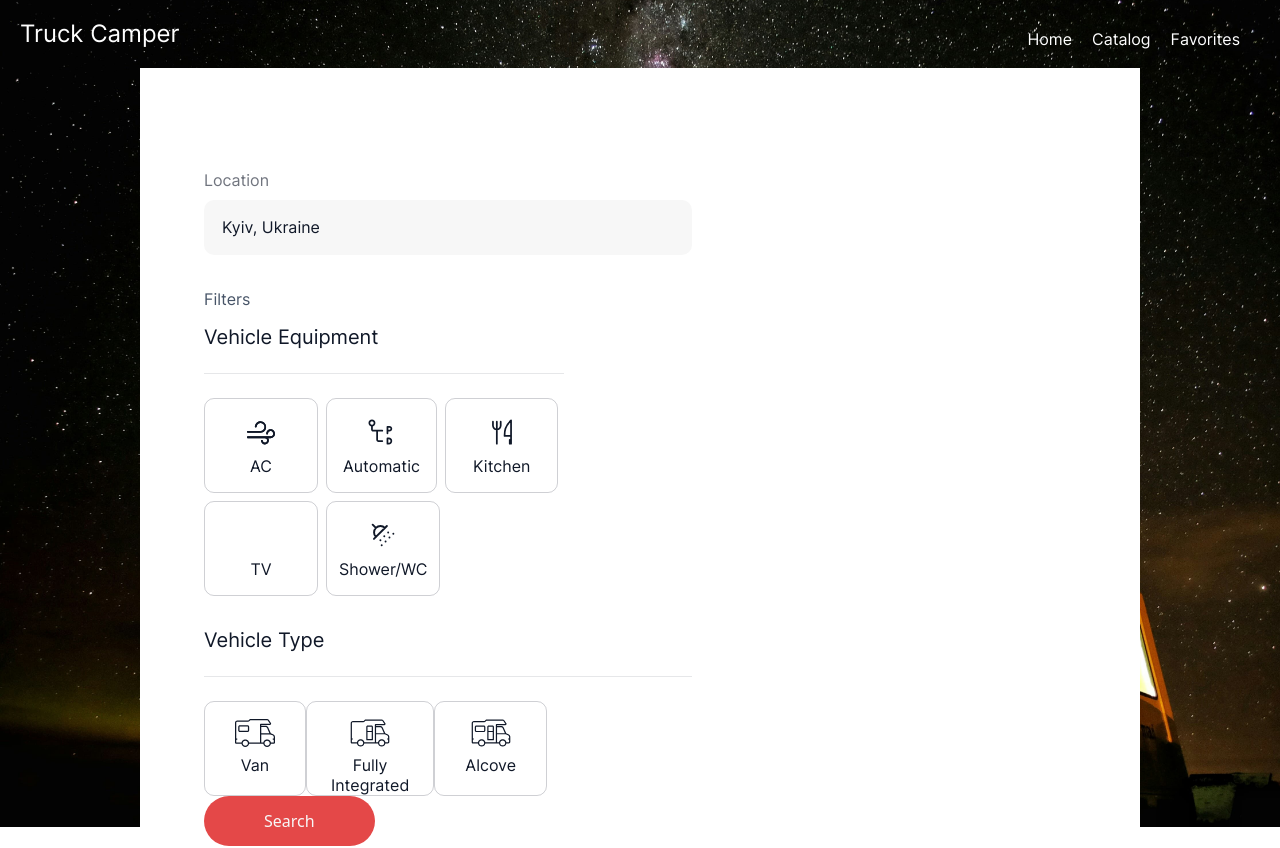
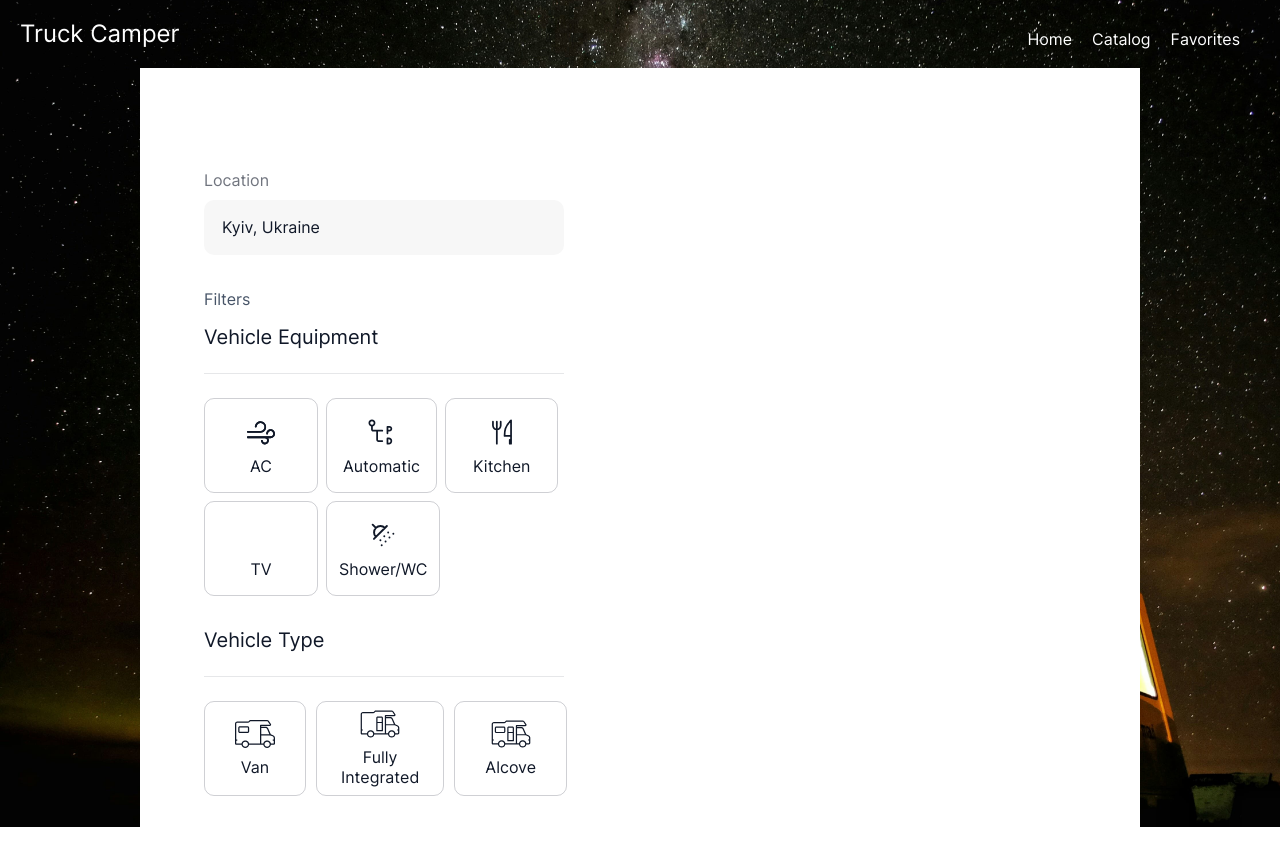
Before and after one commit to horodylova/truck-camper, a React (Vite) app: page /truck-camper/catalog in a window 1280 px wide. Shown: the top 848 px of the page. Built offline with nearby package versions, Linux system fonts and the light colour scheme; some icons are missing.

Commit message:
finished left side of catalog

```diff
--- a/src/components/Location/Location.styled.js
+++ b/src/components/Location/Location.styled.js
@@ -8,7 +8,10 @@ position: relative;
 export const Input = styled.input`
 
 display: flex;
-padding: 18px 218px 18px 18px;
+padding-top: 18px;
+padding-bottom:18px;
+padding-left: 18px;
+width:360px;
 flex-direction: column;
 align-items: flex-start;
 gap: 10px;
--- a/src/pages/CatalogPage/CatalogPage.jsx
+++ b/src/pages/CatalogPage/CatalogPage.jsx
@@ -11,6 +11,9 @@ import {
   EquipmentText,
   VehicleTypeTitle,
   VehicleList,
+  VehicleItem,
+  VehicleItemSingle,
+  VehicleText,
   RightColumn,
   SearchButton,
 } from './CatalogPage.styled';
@@ -70,7 +73,7 @@ const CatalogPage = () => {
             </EquipmentItemSingle>
           </EquipmentItem>
           <EquipmentItem>
-          <EquipmentItemSingle style={{ paddingLeft: "12px", paddingRight: "12px" }}>
+          <EquipmentItemSingle style={{ paddingLeft: "12px", paddingRight: "12px",  paddingBottom: '19px' }}>
             <Shower width="32" height="32"/>
             <EquipmentText>Shower/WC</EquipmentText>
             </EquipmentItemSingle>
@@ -78,27 +81,27 @@ const CatalogPage = () => {
         </EquipmentList>
         <VehicleTypeTitle>Vehicle Type</VehicleTypeTitle>
             <VehicleList>
-            <EquipmentItem>
+            <VehicleItem>
 
-            <EquipmentItemSingle style={{ paddingLeft: "30px", paddingRight: "30px" }}>
+            <VehicleItemSingle style={{ padding: '17px 30px', height: '95px'}}>
             <Van width="40" height="28"/>
-            <EquipmentText>Van</EquipmentText>
-            </EquipmentItemSingle>
-          </EquipmentItem>
-          <EquipmentItem>
+            <VehicleText>Van</VehicleText>
+            </VehicleItemSingle>
+          </VehicleItem>
+          <VehicleItem>
 
-          <EquipmentItemSingle style={{ paddingLeft: "24px", paddingRight: "24px" }}>
+          <VehicleItemSingle style={{ padding: '17px 24px' }}>
           <Integrated width="40" height="28"/>
-          <EquipmentText>Fully<br/>Integrated</EquipmentText>
-          </EquipmentItemSingle>
-        </EquipmentItem>
-        <EquipmentItem>
+          <VehicleText>Fully<br/>Integrated</VehicleText>
+          </VehicleItemSingle>
+        </VehicleItem>
+        <VehicleItem>
 
-          <EquipmentItemSingle style={{ paddingLeft: "30px", paddingRight: "30px" }}>
+          <VehicleItemSingle style={{ padding: '17px 30px' }}>
           <Alcove width="40" height="28"/>
-          <EquipmentText>Alcove</EquipmentText>
-          </EquipmentItemSingle>
-        </EquipmentItem>
+          <VehicleText>Alcove</VehicleText>
+          </VehicleItemSingle>
+        </VehicleItem>
           </VehicleList>
 
         <SearchButton>Search</SearchButton>
--- a/src/pages/CatalogPage/CatalogPage.styled.jsx
+++ b/src/pages/CatalogPage/CatalogPage.styled.jsx
@@ -9,7 +9,8 @@ export const CatalogWrapper = styled.div`
 `;
 
 export const LeftColumn = styled.div`
-  flex: 0 0 30%;
+  // flex: 0 0 30%;
+  width:360px;
 `;
 
 export const LocationTitle = styled.div`
@@ -122,13 +123,45 @@ export const VehicleTypeTitle = styled.div`
 export const VehicleList = styled.ul`
 border-top: 1px solid rgba(16, 24, 40, 0.10);
 padding-top:24px;
+gap: 10px;
+display: flex;
+margin-bottom:64px;
+`;
+
+export const VehicleItem = styled.li`
+display: flex;
+height: 95px;
+align-items: center;
 gap: 8px;
+
+border-radius: 10px;
+border: 1px solid rgba(16, 24, 40, 0.20);
+mix-blend-mode: multiply;
+
+&:hover{
+  border: 1px solid var(--red-color);
+}
 `;
-export const VehicleType = styled.li`
-`
+ export const VehicleItemSingle = styled.div`
+ display: flex;
+flex-direction: column;
+justify-content: center;
+align-items: center;
+gap: 9px;
+ `;
+export const VehicleText = styled.p`
+color: var(--primary-txt-color);
+
+text-align: center;
+font-family: Inter;
+font-size: 16px;
+font-style: normal;
+font-weight: var(--medium);
+line-height: 1.25;
+`;
 
 export const RightColumn = styled.div`
-  flex: 0 0 70%;
+  // flex: 0 0 70%;
 `;
 
 export const SearchButton = styled.button`
@@ -141,4 +174,13 @@ border-radius: 200px;
 color: var(--white-color);
 background-color: var(--red-color);
 border: none;
+
+color: #FFF;
+
+font-family: Inter;
+font-size: 16px;
+font-style: normal;
+font-weight: var(--medium);
+line-height: 1.5;
+letter-spacing: -0.08px;
 `;
```
